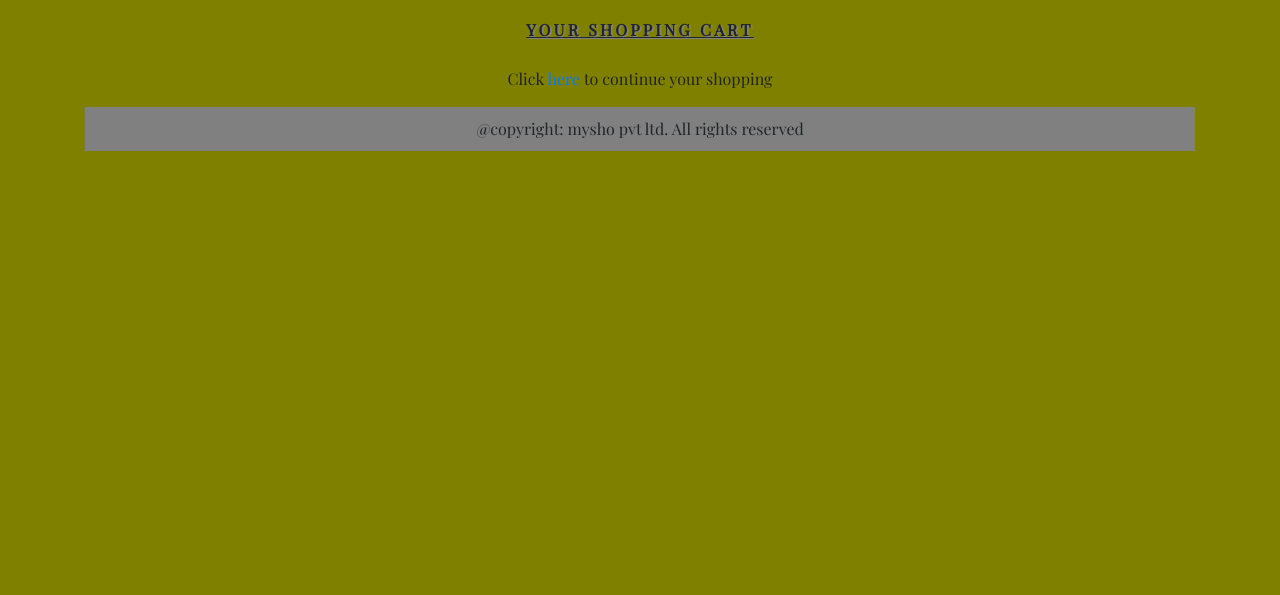
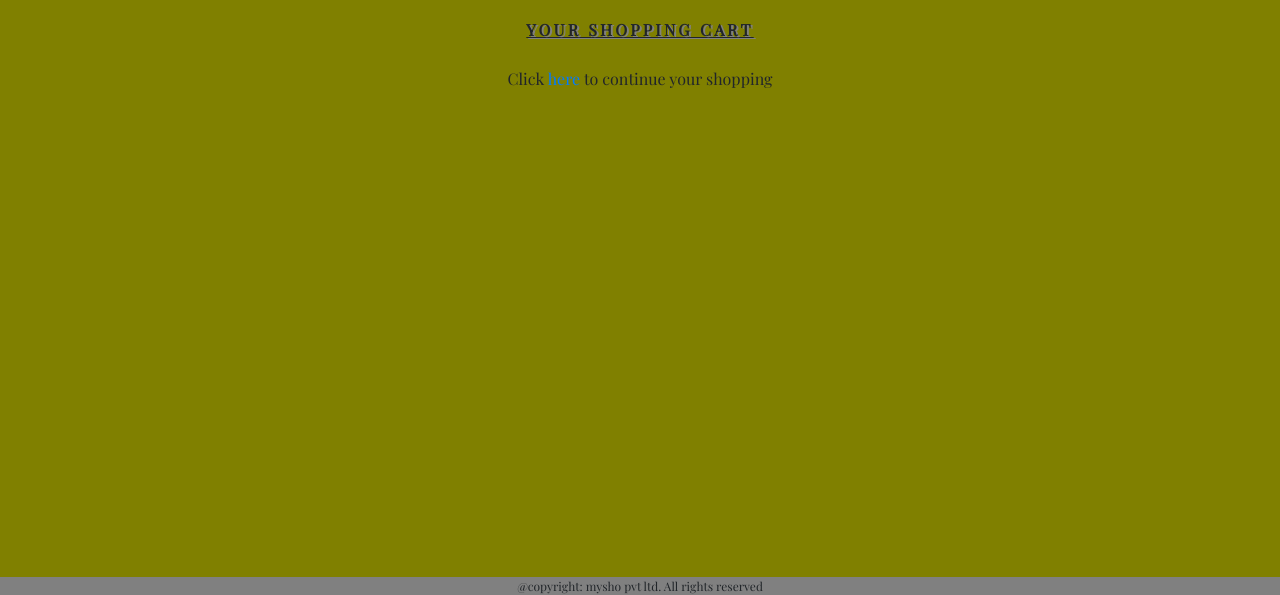
Before and after one commit to mufeedha6320/mySho, a Django app: page /cart/ in a window 1280 px wide. Shown: the part 205-800 px from the top of the page. Run offline with Django 4.2, Linux system fonts and the light colour scheme; data comes from the database, SQL or seed files in the repository; some libraries are stand-ins or nearby versions.

Commit message:
Update footer.html

```diff
--- a/shopproject/templates/footer.html
+++ b/shopproject/templates/footer.html
@@ -1,5 +1,5 @@
-<div class="container">
-    <div class="footer navbar-fixed-bottom my_footer" >
-        <p > @copyright: mysho pvt ltd. All rights reserved </p>
+<div class="container mx-auto">
+    <div class="footer fixed-bottom my_footer text-center" style="font-size:12px">
+         @copyright: mysho pvt ltd. All rights reserved
     </div>
 </div>
```
